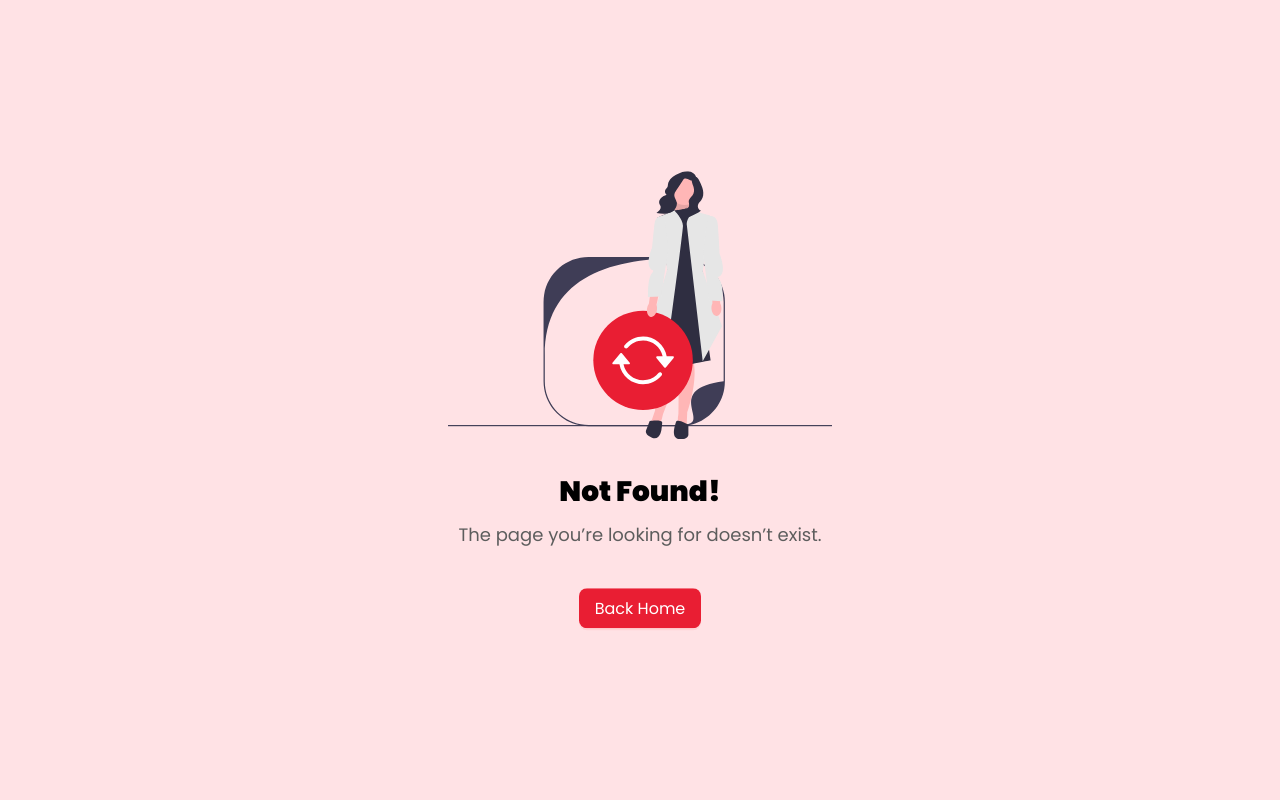
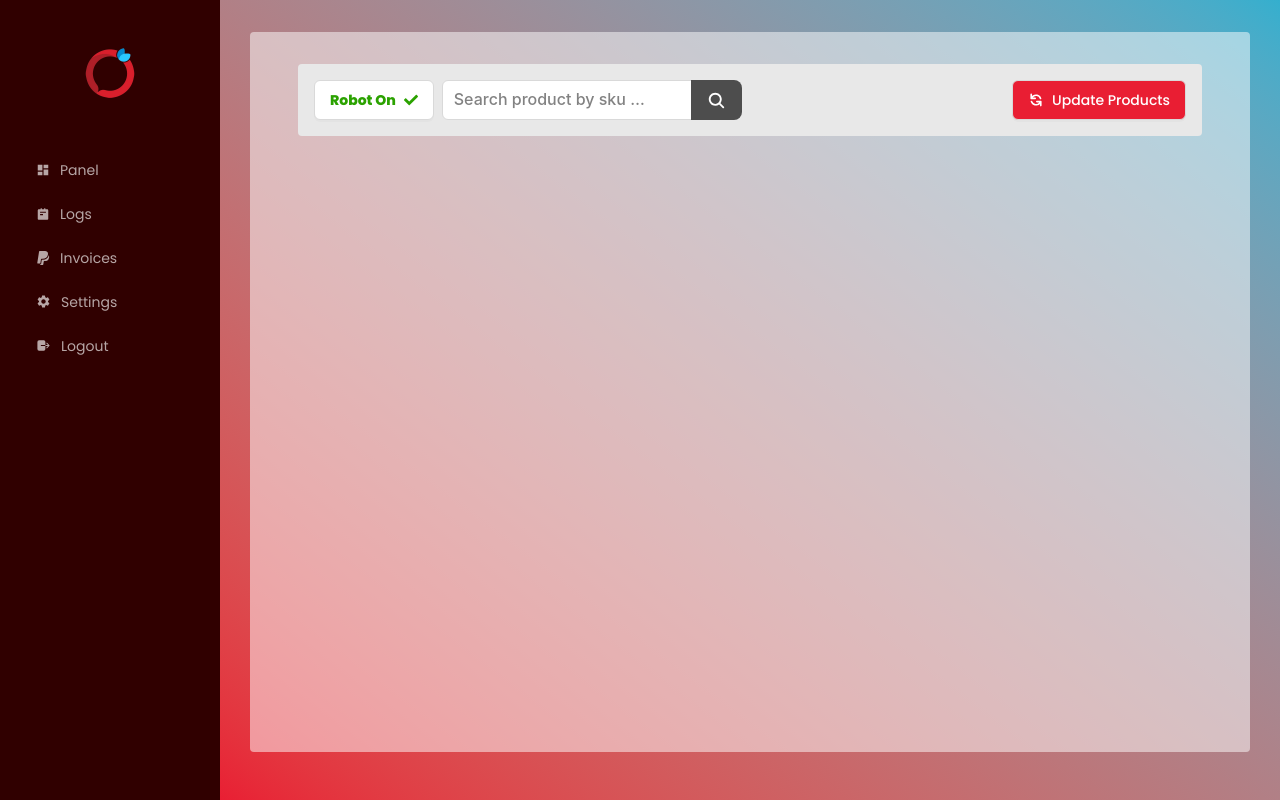
Before and after one commit to farshadarbab2024/Torob-Pricing-Robot, a React (Vite) app: page /panel/dashboard in a window 1280 px wide. Before the commit this address had no page. Built offline with nearby package versions, Linux system fonts and the light colour scheme.

Commit message:
affect some changes

```diff
--- /dev/null
+++ b/src/Layout/DesktopPanel.tsx
@@ -0,0 +1,101 @@
+import React from "react";
+import { Outlet, redirect, useNavigate } from "react-router-dom";
+import logo from "/logo.png";
+import { MdDashboard } from "react-icons/md";
+import { BiSolidNotepad } from "react-icons/bi";
+import { MdSettings } from "react-icons/md";
+import { ImPaypal } from "react-icons/im";
+import { IoLogOut } from "react-icons/io5";
+import { Menu, message } from "antd";
+import type { MenuProps } from "antd";
+import Auth from "../services/Auth";
+
+interface Page {
+  title: string;
+  icon: any;
+  fn: any;
+}
+
+type MenuItem = Required<MenuProps>["items"][number] ;
+
+function DesktopPanel() {
+  const navigator = useNavigate() ;
+  const [messageApi, contextHolder ] = message.useMessage() ;
+  const pages: MenuItem[] = [
+    {
+      key: "Panel",
+      label: "Panel",
+      icon: <MdDashboard />,
+    },
+    {
+      key: "Logs",
+      label: "Logs",
+      icon: <BiSolidNotepad />,
+    },
+    {
+      key: "invoices",
+      label: "Invoices",
+      icon: <ImPaypal />,
+    },
+    {
+      key: "settings",
+      label: "Settings",
+      icon: <MdSettings className="!text-[15px]" />,
+    },
+    {
+      key: "logout",
+      label: "Logout",
+      icon: <IoLogOut className="!text-[15px]" />,
+    },
+  ];
+
+  const handleMenuClicked = (e: { key: string }) => {
+
+    // if(e.key == "logout"){
+    //   Auth.logout()
+    //     .then(() => {
+    //       navigator("/login") ;
+    //     })
+
+    //     .catch((error) => {
+    //       console.log(error) ; //ntdelete
+    //       messageApi.error("Error logging out")
+    //     })
+    // } //ntch uncomment this text
+  }
+  return (
+    <div className="flex justify-between">
+      {contextHolder}
+      <div
+        className="bg-[#300000] w-[220px] h-screen fixed left-0 top-0
+        z-20"
+      >
+        <img
+          src={logo}
+          alt="logo"
+          className="!mx-auto block !mt-12 w-[50px] h-[50px]
+      "
+        />
+        <Menu
+          theme="dark"
+          className="!bg-[#300000] !mt-12 !px-4"
+          items={pages}
+          onClick={handleMenuClicked}
+        />
+      </div>
+      <div className="w-[220px] h-screen"></div>
+
+      <div
+      className="bg-gradient-to-tr from-main-red to-main-blue !py-8"
+      style={{
+        width: "calc(100% - 220px)"
+      }}
+      >
+
+        <Outlet />
+      </div>
+    </div>
+  );
+}
+
+export default DesktopPanel;
--- a/src/feature/signup/Step1.tsx
+++ b/src/feature/signup/Step1.tsx
@@ -24,6 +24,8 @@ function Step1({
   const navigate = useNavigate();
   const [messageApi, contextHolder] = message.useMessage();
   const [loading, setLoading] = useState<boolean>(false);
+  const baseUrl = import.meta.env.VITE_APP_BASE_URL ;
+  const navigator = useNavigate() ;
   const schema = z
     .object({
       email: z.email({ message: "Please enter a valid email address" }),
@@ -69,8 +71,8 @@ function Step1({
 
     Auth.register(mainData)
       .then((response) => {
-        const token = (response?.data as any).data.token || null;
-        localStorage.setItem("token", token);
+        // const token = (response?.data as any).data.token || null;
+        // localStorage.setItem("token", token); //ntdelete
         setLoading(false);
         setStep(2);
       })
@@ -98,6 +100,11 @@ function Step1({
     },
   });
 
+  const handleGoogleSignup = () => {
+    const address = baseUrl + "/auth/google/redirect" ;
+    window.location.href = address ;
+  }
+
   return (
     <div
       className="bg-white w-screen h-[85.5vh] md:w-1/2 md:h-screen lg:h-full
@@ -120,7 +127,7 @@ function Step1({
         <Button
           className="!flex !items-center !justify-center gap-x-2 !mx-auto
           !text-lg !w-full !h-15 !mt-4"
-          onClick={() => googleLogin()}
+          onClick={handleGoogleSignup}
         >
           <FcGoogle />
           Sign Up With Google
--- a/src/feature/signup/Step2.tsx
+++ b/src/feature/signup/Step2.tsx
@@ -5,19 +5,18 @@ import { Statistic } from "antd";
 import Auth from "../../services/Auth";
 import useMessage from "antd/es/message/useMessage";
 import { IoArrowBack } from "react-icons/io5";
-import { useNavigate } from "react-router-dom" ;
+import { useNavigate } from "react-router-dom";
 
 const { Timer } = Statistic;
-
 
 function Step2({
   step,
   setStep,
 }: {
-  step: any,
+  step: any;
   setStep: React.Dispatch<React.SetStateAction<number>>;
 }) {
-  const navigator = useNavigate() ;
+  const navigator = useNavigate();
   const resendTime = 60; // How long wait user for resend code //ntch change it to 60
 
   const [otp, setOtp] = useState("");
@@ -29,12 +28,13 @@ function Step2({
     useState<boolean>(false);
   const [timer, setTimer] = useState<number>(Date.now() + resendTime * 1000);
   const [resendCodeButtonLoading, setResendCodeButtonLoading] = useState(false);
-  const [verifyEmailButtonLoading, setVerifyEmailButtonLoading] = useState(false) ;
+  const [verifyEmailButtonLoading, setVerifyEmailButtonLoading] =
+    useState(false);
 
   // reset time when user go to next step
   useEffect(() => {
-    setTimer(Date.now() + resendTime * 1000) ;
-  }, [step]) ;
+    setTimer(Date.now() + resendTime * 1000);
+  }, [step]);
 
   const handleResendCodeClicked = () => {
     setResendCodeButtonLoading(true);
@@ -53,27 +53,30 @@ function Step2({
   };
 
   const handleVerifyEmail = () => {
-    setVerifyEmailButtonLoading(true) ;
+    setVerifyEmailButtonLoading(true);
 
     const data = {
-      "code": otp,
-    } ;
+      code: otp,
+    };
 
-    Auth.verfiyEmail(data)
-      .then(() => {
-        setVerifyEmailButtonLoading(false) ;
-        navigator("/panel") ;
-      })
-      .catch((error) => {
-        if(error?.response?.data?.message){
-          messageApi.error(error.response.data.message) ;
-        }else{
-          messageApi.error("Email verification failed")
-        }
-        setVerifyEmailButtonLoading(false) ;
-      }) ;
+    // Auth.verfiyEmail(data)
+    //   .then(() => {
+    //     setVerifyEmailButtonLoading(false) ;
+    //     navigator("/panel") ;
+    //   })
+    //   .catch((error) => {
+    //     if(error?.response?.data?.message){
+    //       messageApi.error(error.response.data.message) ;
+    //     }else{
+    //       messageApi.error("Email verification failed")
+    //     }
+    //     setVerifyEmailButtonLoading(false) ;
+    //   }) ; //ntdelete
 
-  }
+    setTimeout(() => {
+      navigator("/panel");
+    }, 1000);
+  };
 
   return (
     <div
@@ -87,14 +90,17 @@ function Step2({
       {contextHolder}
 
       {/* Back Icon */}
-      <div className="absolute left-0 top-0 !pl-[25px] !pt-[25px] !pb-[10px] !pr-[10px]
+      <div
+        className="absolute left-0 top-0 !pl-[25px] !pt-[25px] !pb-[10px] !pr-[10px]
       cursor-pointer"
-      onClick={() => setStep(prev => prev - 1)}
+        onClick={() => setStep((prev) => prev - 1)}
       >
         <IoArrowBack className="text-2xl !text-highest-black" />
       </div>
 
-      <h2 className="font-extrabold text-2xl text-highest-black">Email Confirmation</h2>
+      <h2 className="font-extrabold text-2xl text-highest-black">
+        Email Confirmation
+      </h2>
       <p className="text-center text-secondary !mt-1 text-base">
         Enter the code we sent to your email
       </p>
--- a/src/index.css
+++ b/src/index.css
@@ -79,4 +79,5 @@
     --color-highest-black: #1d1d1d ; /* darkest color */
     --color-main-red-hover: #b50012 ; /* buttons when hover */
     --color-main-red-light: #ffe2e5 ;
+    --color-success-green: #2BA200 ;
 }
--- /dev/null
+++ b/src/pages/Dashboard.tsx
@@ -0,0 +1,64 @@
+import React from "react";
+import { Button, ConfigProvider, Input } from "antd";
+import { CheckOutlined } from "@ant-design/icons";
+import { FaCheck } from "react-icons/fa";
+import { IoCloseCircle, IoSearch } from "react-icons/io5";
+import { FiRefreshCw } from "react-icons/fi";
+import { HiRefresh } from "react-icons/hi";
+
+const { Search } = Input;
+
+function Dashboard() {
+
+  //here
+
+  return (
+    <div
+      className="bg-white/50 w-[1000px] max-w-[95%] min-h-[90vh] !mx-auto
+    rounded !px-12 !py-8"
+    >
+      <div
+        className="bg-secondary2 w-full flex items-center justify-between !px-4 !py-4
+      rounded"
+      >
+        <div className="flex items-center justify-start gap-x-2 !h-[40px]">
+          <Button className="text-success-green !text-success-green !font-extrabold
+          !h-full">
+            Robot On <FaCheck />
+          </Button>
+          <ConfigProvider
+            theme={{
+
+              components: {
+                Input: {
+                  activeBorderColor: "#4D4D4D",
+                  hoverBorderColor: "#4D4D4D",
+                },
+                Button: {
+                  colorPrimary: "#4D4D4D",
+                  colorPrimaryHover: "#6e6e6e",
+                  colorPrimaryActive: "#cca300",
+                },
+              },
+            }}
+          >
+            <Search
+              placeholder="Search product by sku or name"
+              className="!w-[300px] !font-medium !py-8"
+              enterButton={<IoSearch size={19} />}
+              allowClear={{
+                clearIcon: <IoCloseCircle className="text-xl" />
+              }}
+              autoComplete="off"
+              size="large"
+
+            />
+          </ConfigProvider>
+        </div>
+        <Button className="!bg-main-red !text-white !font-medium !h-[40px]"><HiRefresh className="!text-[16px]" /> Update Products</Button>
+      </div>
+    </div>
+  );
+}
+
+export default Dashboard;
--- a/src/pages/LaunchRobot.tsx
+++ b/src/pages/LaunchRobot.tsx
@@ -8,13 +8,14 @@ import {
   Select,
   Steps,
 } from "antd";
-import { Link } from "react-router-dom";
+import { Link, useNavigate } from "react-router-dom";
 
 function LaunchRobot() {
   const numberOfSteps = 5;
   const [currentStep, setCurrentStep] = useState(0);
   const [launchForm] = Form.useForm();
   const [messageApi, contextHolder] = message.useMessage();
+  const navigator = useNavigate() ;
 
   let steps: any[] = [];
   for (let i = 0; i < numberOfSteps; i++) {
@@ -38,6 +39,8 @@ function LaunchRobot() {
       case 3:
         permission = validateConsumerKeyAndConsumerSecret();
         break;
+      case 4:
+        navigator("/panel") ;
 
       default:
         permission = true;
--- a/src/pages/Login.tsx
+++ b/src/pages/Login.tsx
@@ -52,7 +52,7 @@ function Login() {
     };
 
     Auth.login(mainData)
-      .then(() => {
+      .then((response) => {
         navigate("/panel");
         setLoading(false);
       })
--- a/src/pages/Panel.tsx
+++ /dev/null
@@ -1,11 +0,0 @@
-import React from 'react'
-
-function Panel() {
-  return (
-    <div>
-      panel
-    </div>
-  )
-}
-
-export default Panel
--- a/src/router/main.tsx
+++ b/src/router/main.tsx
@@ -1,32 +1,54 @@
-import { createBrowserRouter } from "react-router-dom";
-import React from "react" ;
-import Login from "../pages/Login"
-import Signup from "../pages/Signup" ;
-import LaunchRobot from "../pages/LaunchRobot" ;
-import Panel from "../pages/Panel";
+import { createBrowserRouter, useNavigate } from "react-router-dom";
+import React from "react";
+import Login from "../pages/Login";
+import Signup from "../pages/Signup";
+import LaunchRobot from "../pages/LaunchRobot";
+import Dashboard from "../pages/Dashboard";
 import NotFound from "../pages/NotFound";
+import DesktopPanel from "../Layout/DesktopPanel";
+import { redirect } from "react-router-dom";
+import Auth from "../services/Auth";
+const loginCheck = async () => {
+  try {
+    const response = await Auth.Me();
+    if (response.token == "") {
+      return null;
+    } else {
+      return redirect("/panel/dashboard");
+    }
+  } catch (error) {
+    return null;
+  }
+};
+
 const router = createBrowserRouter([
   {
     path: "/login",
-        element: <Login />
+    loader: loginCheck,
+    element: <Login />,
   },
   {
     path: "/signup",
-        element: <Signup />
+    element: <Signup />,
   },
   {
     path: "/robot/launch",
-        element: <LaunchRobot />
+    element: <LaunchRobot />,
+  },
+  {
+    path: "*",
+    element: <NotFound />,
   },
   {
     path: "/panel",
-        element: <Panel />
+    element: <DesktopPanel />,
+    children: [
+      {
+        path: "dashboard/",
+        element: <Dashboard />,
       },
-    {
-        path: "*",
-        element: <NotFound />
-    }
+    ],
+  },
+]);
 
-]) ;
-
-export default router ;
+export default router;
--- a/src/services/Auth.ts
+++ b/src/services/Auth.ts
@@ -20,6 +20,16 @@ class Auth extends BaseApiService {
   public static login(data: { email: string; password: string }) {
     return this.post("/auth/login", data);
   }
+
+  public static logout(){
+    return this.post(`/auth/logout`) ;
+  }
+
+  public static Me(){
+    return {
+      token: ""
+    }
+  }
 }
 
 export default Auth;
```
Also changed, not shown: src/assets/Images/landing/pc.png (added), src/assets/Images/logo.png (added). Lines whose indentation alone changed are shown as unchanged.
